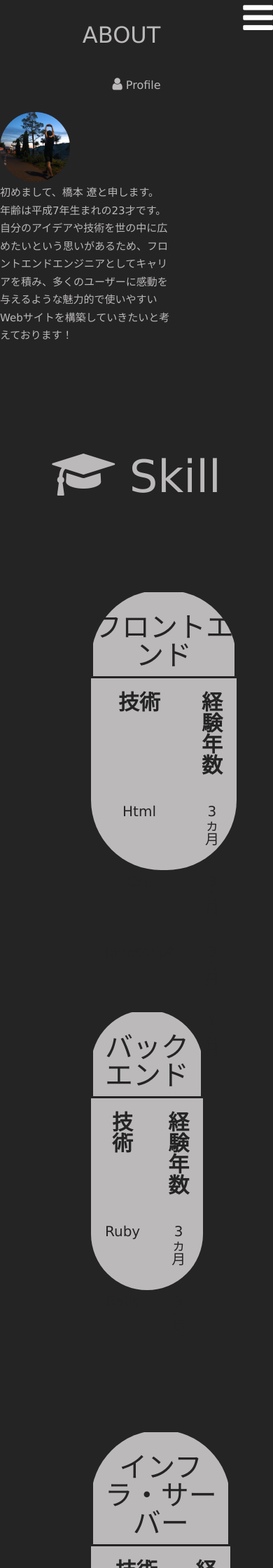
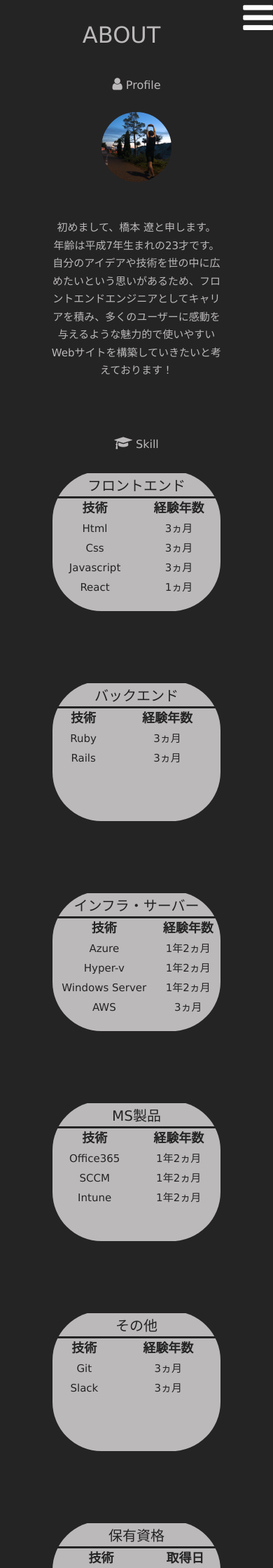
Before and after one commit to hashryo/mypage, a PHP site: page /about/index.html in a window 390 px wide; the page is wider, and only the part inside the window is pictured. Shown: the top 2240 px of that part at 70% size. Run offline with PHP 8.4, Linux system fonts and the light colour scheme; some libraries are stand-ins or nearby versions.

Commit message:
レスポンシブWebデザイン対応

```diff
--- a/css/index.css
+++ b/css/index.css
@@ -154,6 +154,7 @@ body{
   .profile-main{
     display: block;
     width: 100%;
+    text-align: center;
   }
 }
 .profile img{
@@ -179,6 +180,8 @@ body{
     font-size: 15px;
     width:250px;
     padding-left: 0;
+    margin: auto;
+    margin-top: 50px;
   }
 }
 .skill{
@@ -186,19 +189,40 @@ body{
   position: relative;
   padding-top: 150px;
 }
+@media screen and (max-width:768px){
+  .skill{
+    padding-top: 80px;
+  }
+}
 .skill-title{
   text-align: center;
   font-size: 4em;
   color:rgb(187, 185, 185);
   padding-bottom: 30px;
 }
+@media screen and (max-width:768px){
+  .skill-title{
+    font-size: 1em;
+    padding-bottom: 30px;
+  }
+}
 .skill .fa{
   font-size: 70px;
   color:rgb(187, 185, 185);
 }
+@media screen and (max-width:768px){
+  .skill .fa{
+    font-size: 20px;
+  }
+}
 .skill-main{
   display: flex;
   flex-flow: row wrap;
+}
+@media screen and (max-width:768px){
+  .skill-main{
+    display: block;
+  }
 }
 .skill-block{
   width: 440px;
@@ -207,6 +231,16 @@ body{
   margin: 100px 130px;
   border-radius: 100px;
 }
+@media screen and (max-width:768px){
+  .skill-block{
+    display: block;
+    width: 240px;
+    height: 200px;
+    border-radius: 70px;
+    margin: 0 auto;
+    margin-bottom: 100px;
+  }
+}
 .skill-name{
   color: #252424;
   font-size: 40px;
@@ -214,6 +248,13 @@ body{
   padding-top: 30px;
   padding-bottom: 10px;
   border: solid 3px #252424;
+}
+@media screen and (max-width:768px){
+  .skill-name{
+    font-size: 20px;
+    padding-top: 8px;
+    padding-bottom: 5px;
+  }
 }
 .skill-block table{
   border-collapse: collapse;
@@ -226,10 +267,24 @@ body{
   text-align: center;
   font-weight: bold;
 }
+@media screen and (max-width:768px){
+  .skill-block th{
+    font-size: 18px;
+    padding: 5px;
+    padding-bottom: 8px;
+  }
+}
 .skill-block td{
   font-size: 20px;
   padding: 20px;
   text-align: center;
+}
+@media screen and (max-width:768px){
+  .skill-block td{
+    font-size: 15px;
+    padding: 5px;
+    padding-bottom: 8px;
+  }
 }
 /* ハンバーガーメニュー */
 #cover{
```
